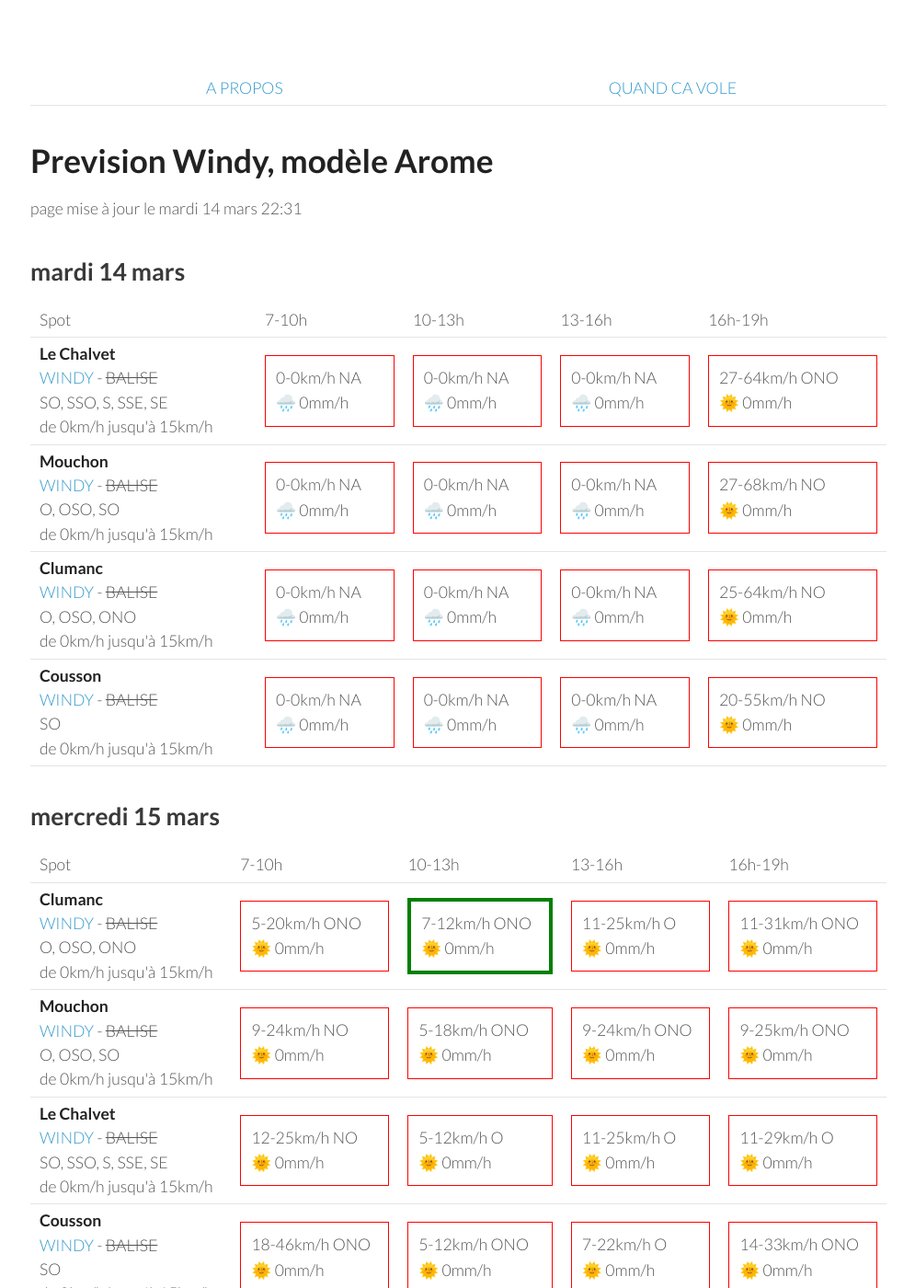
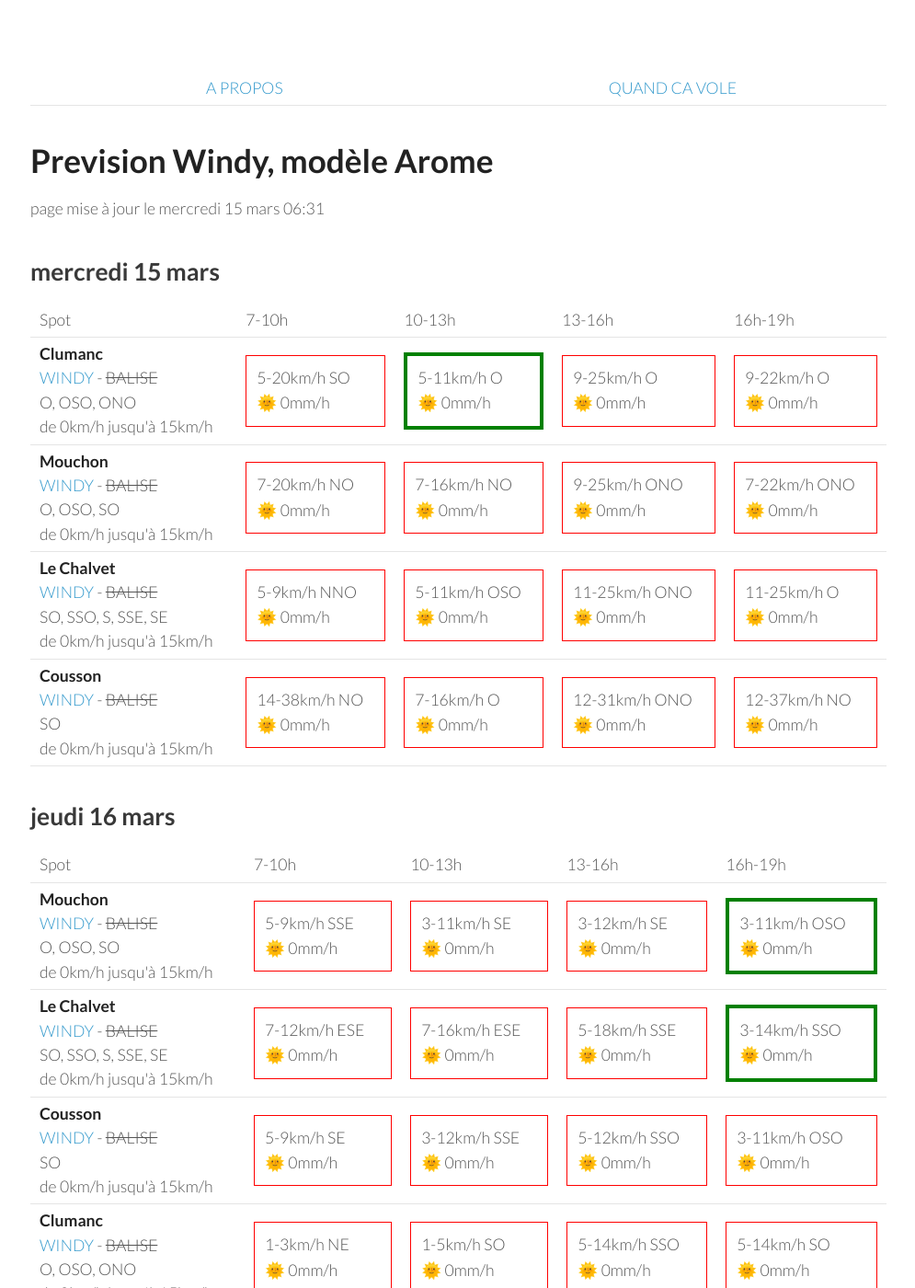
Before and after one commit to parapente-dans-le-nord/parapente-dans-le-nord.github.io, a Jekyll site: the page built from serre_poncon.markdown, in a window 1280 px wide and 1400 px high. Shown: the whole window at 92% size, without its empty margins (25-1020 px from the left). Built offline with Jekyll 4.4.1, drawn with Linux system fonts in a browser that asks for light colours; some of the changed text lies outside the part shown.

Commit message:
update index.markdown

```diff
--- a/serre_poncon.markdown
+++ b/serre_poncon.markdown
@@ -7,60 +7,8 @@ title:  "Tous les spots"
 {: .links}
 
 # Prevision Windy, modèle Arome
-page mise à jour le mardi 14 mars 22:31
+page mise à jour le mercredi 15 mars 06:31
 
-## mardi 14 mars
-
-{::nomarkdown}
-<table>
-  <tbody>
-    <tr>
-      <td>Spot</td>
-      <td>7-10h</td>
-      <td>10-13h</td>
-      <td>13-16h</td>
-      <td>16h-19h</td>
-    </tr>
-<tr>
-        <td><strong>Le Chalvet</strong><br><a href="https://windy.com/43.979/6.480?43.866,6.480,10,m:eSsaglX">WINDY</a> - <span class="no-balise"> BALISE </span><br> <span class="vent-favorable">SO, SSO, S, SSE, SE</span><br><span class="force-vent">de 0km/h jusqu'à 15km/h</span> </td>
-
-            <td><div class="not-flyable"><p>0-0km/h NA</p><p>🌧️ 0mm/h</p></div></td>
-            <td><div class="not-flyable"><p>0-0km/h NA</p><p>🌧️ 0mm/h</p></div></td>
-            <td><div class="not-flyable"><p>0-0km/h NA</p><p>🌧️ 0mm/h</p></div></td>
-            <td><div class="not-flyable"><p>27-64km/h ONO</p><p>🌞 0mm/h</p></div></td>
-
-    </tr>
-<tr>
-        <td><strong>Mouchon</strong><br><a href="https://windy.com/43.992/6.424?43.878,6.425,10,m:eSuaglR">WINDY</a> - <span class="no-balise"> BALISE </span><br> <span class="vent-favorable">O, OSO, SO</span><br><span class="force-vent">de 0km/h jusqu'à 15km/h</span> </td>
-
-            <td><div class="not-flyable"><p>0-0km/h NA</p><p>🌧️ 0mm/h</p></div></td>
-            <td><div class="not-flyable"><p>0-0km/h NA</p><p>🌧️ 0mm/h</p></div></td>
-            <td><div class="not-flyable"><p>0-0km/h NA</p><p>🌧️ 0mm/h</p></div></td>
-            <td><div class="not-flyable"><p>27-68km/h NO</p><p>🌞 0mm/h</p></div></td>
-
-    </tr>
-<tr>
-        <td><strong>Clumanc</strong><br><a href="https://windy.com/44.027/6.402?43.914,6.403,10,m:eSxaglP">WINDY</a> - <span class="no-balise"> BALISE </span><br> <span class="vent-favorable">O, OSO, ONO</span><br><span class="force-vent">de 0km/h jusqu'à 15km/h</span> </td>
-
-            <td><div class="not-flyable"><p>0-0km/h NA</p><p>🌧️ 0mm/h</p></div></td>
-            <td><div class="not-flyable"><p>0-0km/h NA</p><p>🌧️ 0mm/h</p></div></td>
-            <td><div class="not-flyable"><p>0-0km/h NA</p><p>🌧️ 0mm/h</p></div></td>
-            <td><div class="not-flyable"><p>25-64km/h NO</p><p>🌞 0mm/h</p></div></td>
-
-    </tr>
-<tr>
-        <td><strong>Cousson</strong><br><a href="https://windy.com/44.054/6.240?43.940,6.241,10,m:eSAaglz">WINDY</a> - <span class="no-balise"> BALISE </span><br> <span class="vent-favorable">SO</span><br><span class="force-vent">de 0km/h jusqu'à 15km/h</span> </td>
-
-            <td><div class="not-flyable"><p>0-0km/h NA</p><p>🌧️ 0mm/h</p></div></td>
-            <td><div class="not-flyable"><p>0-0km/h NA</p><p>🌧️ 0mm/h</p></div></td>
-            <td><div class="not-flyable"><p>0-0km/h NA</p><p>🌧️ 0mm/h</p></div></td>
-            <td><div class="not-flyable"><p>20-55km/h NO</p><p>🌞 0mm/h</p></div></td>
-
-    </tr>
-
-</tbody>
-</table>
-{:/}
 ## mercredi 15 mars
 
 {::nomarkdown}
@@ -76,40 +24,40 @@ page mise à jour le mardi 14 mars 22:31
 <tr>
         <td><strong>Clumanc</strong><br><a href="https://windy.com/44.027/6.402?43.914,6.403,10,m:eSxaglP">WINDY</a> - <span class="no-balise"> BALISE </span><br> <span class="vent-favorable">O, OSO, ONO</span><br><span class="force-vent">de 0km/h jusqu'à 15km/h</span> </td>
 
-            <td><div class="not-flyable"><p>5-20km/h ONO</p><p>🌞 0mm/h</p></div></td>
-            <td><div class="flyable"><p>7-12km/h ONO</p><p>🌞 0mm/h</p></div></td>
-            <td><div class="not-flyable"><p>11-25km/h O</p><p>🌞 0mm/h</p></div></td>
-            <td><div class="not-flyable"><p>11-31km/h ONO</p><p>🌞 0mm/h</p></div></td>
+            <td><div class="not-flyable"><p>5-20km/h SO</p><p>🌞 0mm/h</p></div></td>
+            <td><div class="flyable"><p>5-11km/h O</p><p>🌞 0mm/h</p></div></td>
+            <td><div class="not-flyable"><p>9-25km/h O</p><p>🌞 0mm/h</p></div></td>
+            <td><div class="not-flyable"><p>9-22km/h O</p><p>🌞 0mm/h</p></div></td>
 
 
     </tr>
 <tr>
         <td><strong>Mouchon</strong><br><a href="https://windy.com/43.992/6.424?43.878,6.425,10,m:eSuaglR">WINDY</a> - <span class="no-balise"> BALISE </span><br> <span class="vent-favorable">O, OSO, SO</span><br><span class="force-vent">de 0km/h jusqu'à 15km/h</span> </td>
 
-            <td><div class="not-flyable"><p>9-24km/h NO</p><p>🌞 0mm/h</p></div></td>
-            <td><div class="not-flyable"><p>5-18km/h ONO</p><p>🌞 0mm/h</p></div></td>
-            <td><div class="not-flyable"><p>9-24km/h ONO</p><p>🌞 0mm/h</p></div></td>
+            <td><div class="not-flyable"><p>7-20km/h NO</p><p>🌞 0mm/h</p></div></td>
+            <td><div class="not-flyable"><p>7-16km/h NO</p><p>🌞 0mm/h</p></div></td>
             <td><div class="not-flyable"><p>9-25km/h ONO</p><p>🌞 0mm/h</p></div></td>
+            <td><div class="not-flyable"><p>7-22km/h ONO</p><p>🌞 0mm/h</p></div></td>
 
 
     </tr>
 <tr>
         <td><strong>Le Chalvet</strong><br><a href="https://windy.com/43.979/6.480?43.866,6.480,10,m:eSsaglX">WINDY</a> - <span class="no-balise"> BALISE </span><br> <span class="vent-favorable">SO, SSO, S, SSE, SE</span><br><span class="force-vent">de 0km/h jusqu'à 15km/h</span> </td>
 
-            <td><div class="not-flyable"><p>12-25km/h NO</p><p>🌞 0mm/h</p></div></td>
-            <td><div class="not-flyable"><p>5-12km/h O</p><p>🌞 0mm/h</p></div></td>
+            <td><div class="not-flyable"><p>5-9km/h NNO</p><p>🌞 0mm/h</p></div></td>
+            <td><div class="not-flyable"><p>5-11km/h OSO</p><p>🌞 0mm/h</p></div></td>
+            <td><div class="not-flyable"><p>11-25km/h ONO</p><p>🌞 0mm/h</p></div></td>
             <td><div class="not-flyable"><p>11-25km/h O</p><p>🌞 0mm/h</p></div></td>
-            <td><div class="not-flyable"><p>11-29km/h O</p><p>🌞 0mm/h</p></div></td>
 
 
     </tr>
 <tr>
         <td><strong>Cousson</strong><br><a href="https://windy.com/44.054/6.240?43.940,6.241,10,m:eSAaglz">WINDY</a> - <span class="no-balise"> BALISE </span><br> <span class="vent-favorable">SO</span><br><span class="force-vent">de 0km/h jusqu'à 15km/h</span> </td>
 
-            <td><div class="not-flyable"><p>18-46km/h ONO</p><p>🌞 0mm/h</p></div></td>
-            <td><div class="not-flyable"><p>5-12km/h ONO</p><p>🌞 0mm/h</p></div></td>
-            <td><div class="not-flyable"><p>7-22km/h O</p><p>🌞 0mm/h</p></div></td>
-            <td><div class="not-flyable"><p>14-33km/h ONO</p><p>🌞 0mm/h</p></div></td>
+            <td><div class="not-flyable"><p>14-38km/h NO</p><p>🌞 0mm/h</p></div></td>
+            <td><div class="not-flyable"><p>7-16km/h O</p><p>🌞 0mm/h</p></div></td>
+            <td><div class="not-flyable"><p>12-31km/h ONO</p><p>🌞 0mm/h</p></div></td>
+            <td><div class="not-flyable"><p>12-37km/h NO</p><p>🌞 0mm/h</p></div></td>
 
 
     </tr>
@@ -130,42 +78,42 @@ page mise à jour le mardi 14 mars 22:31
       <td>16h-19h</td>
     </tr>
 <tr>
-        <td><strong>Cousson</strong><br><a href="https://windy.com/44.054/6.240?43.940,6.241,10,m:eSAaglz">WINDY</a> - <span class="no-balise"> BALISE </span><br> <span class="vent-favorable">SO</span><br><span class="force-vent">de 0km/h jusqu'à 15km/h</span> </td>
+        <td><strong>Mouchon</strong><br><a href="https://windy.com/43.992/6.424?43.878,6.425,10,m:eSuaglR">WINDY</a> - <span class="no-balise"> BALISE </span><br> <span class="vent-favorable">O, OSO, SO</span><br><span class="force-vent">de 0km/h jusqu'à 15km/h</span> </td>
 
             <td><div class="not-flyable"><p>5-9km/h SSE</p><p>🌞 0mm/h</p></div></td>
-            <td><div class="not-flyable"><p>3-16km/h S</p><p>🌞 0mm/h</p></div></td>
-            <td><div class="not-flyable"><p>5-20km/h SO</p><p>🌞 0mm/h</p></div></td>
-            <td><div class="not-flyable"><p>7-22km/h OSO</p><p>🌞 0mm/h</p></div></td>
+            <td><div class="not-flyable"><p>3-11km/h SE</p><p>🌞 0mm/h</p></div></td>
+            <td><div class="not-flyable"><p>3-12km/h SE</p><p>🌞 0mm/h</p></div></td>
+            <td><div class="flyable"><p>3-11km/h OSO</p><p>🌞 0mm/h</p></div></td>
 
 
     </tr>
 <tr>
-        <td><strong>Mouchon</strong><br><a href="https://windy.com/43.992/6.424?43.878,6.425,10,m:eSuaglR">WINDY</a> - <span class="no-balise"> BALISE </span><br> <span class="vent-favorable">O, OSO, SO</span><br><span class="force-vent">de 0km/h jusqu'à 15km/h</span> </td>
+        <td><strong>Le Chalvet</strong><br><a href="https://windy.com/43.979/6.480?43.866,6.480,10,m:eSsaglX">WINDY</a> - <span class="no-balise"> BALISE </span><br> <span class="vent-favorable">SO, SSO, S, SSE, SE</span><br><span class="force-vent">de 0km/h jusqu'à 15km/h</span> </td>
 
-            <td><div class="not-flyable"><p>5-7km/h SE</p><p>🌞 0mm/h</p></div></td>
-            <td><div class="not-flyable"><p>7-22km/h SE</p><p>🌞 0mm/h</p></div></td>
-            <td><div class="not-flyable"><p>5-24km/h SSE</p><p>🌞 0mm/h</p></div></td>
-            <td><div class="not-flyable"><p>3-22km/h SSE</p><p>🌞 0mm/h</p></div></td>
+            <td><div class="not-flyable"><p>7-12km/h ESE</p><p>🌞 0mm/h</p></div></td>
+            <td><div class="not-flyable"><p>7-16km/h ESE</p><p>🌞 0mm/h</p></div></td>
+            <td><div class="not-flyable"><p>5-18km/h SSE</p><p>🌞 0mm/h</p></div></td>
+            <td><div class="flyable"><p>3-14km/h SSO</p><p>🌞 0mm/h</p></div></td>
+
+
+    </tr>
+<tr>
+        <td><strong>Cousson</strong><br><a href="https://windy.com/44.054/6.240?43.940,6.241,10,m:eSAaglz">WINDY</a> - <span class="no-balise"> BALISE </span><br> <span class="vent-favorable">SO</span><br><span class="force-vent">de 0km/h jusqu'à 15km/h</span> </td>
+
+            <td><div class="not-flyable"><p>5-9km/h SE</p><p>🌞 0mm/h</p></div></td>
+            <td><div class="not-flyable"><p>3-12km/h SSE</p><p>🌞 0mm/h</p></div></td>
+            <td><div class="not-flyable"><p>5-12km/h SSO</p><p>🌞 0mm/h</p></div></td>
+            <td><div class="not-flyable"><p>3-11km/h OSO</p><p>🌞 0mm/h</p></div></td>
 
 
     </tr>
 <tr>
         <td><strong>Clumanc</strong><br><a href="https://windy.com/44.027/6.402?43.914,6.403,10,m:eSxaglP">WINDY</a> - <span class="no-balise"> BALISE </span><br> <span class="vent-favorable">O, OSO, ONO</span><br><span class="force-vent">de 0km/h jusqu'à 15km/h</span> </td>
 
-            <td><div class="not-flyable"><p>1-3km/h NNE</p><p>🌞 0mm/h</p></div></td>
-            <td><div class="not-flyable"><p>7-20km/h SSE</p><p>🌞 0mm/h</p></div></td>
-            <td><div class="not-flyable"><p>5-24km/h SSE</p><p>🌞 0mm/h</p></div></td>
-            <td><div class="not-flyable"><p>3-22km/h SSO</p><p>🌞 0mm/h</p></div></td>
-
-
-    </tr>
-<tr>
-        <td><strong>Le Chalvet</strong><br><a href="https://windy.com/43.979/6.480?43.866,6.480,10,m:eSsaglX">WINDY</a> - <span class="no-balise"> BALISE </span><br> <span class="vent-favorable">SO, SSO, S, SSE, SE</span><br><span class="force-vent">de 0km/h jusqu'à 15km/h</span> </td>
-
-            <td><div class="not-flyable"><p>9-16km/h ESE</p><p>🌞 0mm/h</p></div></td>
-            <td><div class="not-flyable"><p>7-22km/h SE</p><p>🌞 0mm/h</p></div></td>
-            <td><div class="not-flyable"><p>7-24km/h SE</p><p>🌞 0mm/h</p></div></td>
-            <td><div class="not-flyable"><p>5-24km/h SE</p><p>🌞 0mm/h</p></div></td>
+            <td><div class="not-flyable"><p>1-3km/h NE</p><p>🌞 0mm/h</p></div></td>
+            <td><div class="not-flyable"><p>1-5km/h SO</p><p>🌞 0mm/h</p></div></td>
+            <td><div class="not-flyable"><p>5-14km/h SSO</p><p>🌞 0mm/h</p></div></td>
+            <td><div class="not-flyable"><p>5-14km/h SO</p><p>🌞 0mm/h</p></div></td>
 
 
     </tr>
@@ -188,20 +136,30 @@ page mise à jour le mardi 14 mars 22:31
 <tr>
         <td><strong>Cousson</strong><br><a href="https://windy.com/44.054/6.240?43.940,6.241,10,m:eSAaglz">WINDY</a> - <span class="no-balise"> BALISE </span><br> <span class="vent-favorable">SO</span><br><span class="force-vent">de 0km/h jusqu'à 15km/h</span> </td>
 
-            <td><div class="not-flyable"><p>7-22km/h E</p><p>🌞 0mm/h</p></div></td>
-            <td><div class="not-flyable"><p>7-24km/h SE</p><p>🌞 0mm/h</p></div></td>
+            <td><div class="not-flyable"><p>5-20km/h E</p><p>🌞 0mm/h</p></div></td>
+            <td><div class="not-flyable"><p>5-24km/h SE</p><p>🌞 0mm/h</p></div></td>
             <td><div class="not-flyable"><p>7-29km/h S</p><p>🌞 0mm/h</p></div></td>
-            <td><div class="not-flyable"><p>9-27km/h SO</p><p>🌞 0mm/h</p></div></td>
+            <td><div class="not-flyable"><p>9-29km/h SO</p><p>🌞 0mm/h</p></div></td>
 
 
     </tr>
 <tr>
         <td><strong>Mouchon</strong><br><a href="https://windy.com/43.992/6.424?43.878,6.425,10,m:eSuaglR">WINDY</a> - <span class="no-balise"> BALISE </span><br> <span class="vent-favorable">O, OSO, SO</span><br><span class="force-vent">de 0km/h jusqu'à 15km/h</span> </td>
 
+            <td><div class="not-flyable"><p>7-25km/h ESE</p><p>🌞 0mm/h</p></div></td>
+            <td><div class="not-flyable"><p>14-37km/h ESE</p><p>🌞 0mm/h</p></div></td>
+            <td><div class="not-flyable"><p>11-38km/h SE</p><p>🌞 0mm/h</p></div></td>
+            <td><div class="not-flyable"><p>9-31km/h SSE</p><p>🌞 0mm/h</p></div></td>
+
+
+    </tr>
+<tr>
+        <td><strong>Clumanc</strong><br><a href="https://windy.com/44.027/6.402?43.914,6.403,10,m:eSxaglP">WINDY</a> - <span class="no-balise"> BALISE </span><br> <span class="vent-favorable">O, OSO, ONO</span><br><span class="force-vent">de 0km/h jusqu'à 15km/h</span> </td>
+
             <td><div class="not-flyable"><p>7-25km/h E</p><p>🌞 0mm/h</p></div></td>
             <td><div class="not-flyable"><p>12-37km/h ESE</p><p>🌞 0mm/h</p></div></td>
-            <td><div class="not-flyable"><p>11-37km/h SE</p><p>🌞 0mm/h</p></div></td>
-            <td><div class="not-flyable"><p>7-29km/h SSE</p><p>🌞 0mm/h</p></div></td>
+            <td><div class="not-flyable"><p>9-38km/h SSE</p><p>🌞 0mm/h</p></div></td>
+            <td><div class="not-flyable"><p>9-31km/h SSE</p><p>🌞 0mm/h</p></div></td>
 
 
     </tr>
@@ -210,18 +168,8 @@ page mise à jour le mardi 14 mars 22:31
 
             <td><div class="not-flyable"><p>7-22km/h E</p><p>🌞 0mm/h</p></div></td>
             <td><div class="not-flyable"><p>12-35km/h ESE</p><p>🌞 0mm/h</p></div></td>
-            <td><div class="not-flyable"><p>11-35km/h SE</p><p>🌞 0mm/h</p></div></td>
-            <td><div class="not-flyable"><p>7-29km/h SSE</p><p>🌞 0mm/h</p></div></td>
-
-
-    </tr>
-<tr>
-        <td><strong>Clumanc</strong><br><a href="https://windy.com/44.027/6.402?43.914,6.403,10,m:eSxaglP">WINDY</a> - <span class="no-balise"> BALISE </span><br> <span class="vent-favorable">O, OSO, ONO</span><br><span class="force-vent">de 0km/h jusqu'à 15km/h</span> </td>
-
-            <td><div class="not-flyable"><p>7-27km/h E</p><p>🌞 0mm/h</p></div></td>
-            <td><div class="not-flyable"><p>12-35km/h ESE</p><p>🌞 0mm/h</p></div></td>
-            <td><div class="not-flyable"><p>9-37km/h SSE</p><p>🌞 0mm/h</p></div></td>
-            <td><div class="not-flyable"><p>7-29km/h S</p><p>🌞 0mm/h</p></div></td>
+            <td><div class="not-flyable"><p>11-37km/h SE</p><p>🌞 0mm/h</p></div></td>
+            <td><div class="not-flyable"><p>9-31km/h SSE</p><p>🌞 0mm/h</p></div></td>
 
 
     </tr>
@@ -242,10 +190,20 @@ page mise à jour le mardi 14 mars 22:31
       <td>16h-19h</td>
     </tr>
 <tr>
+        <td><strong>Cousson</strong><br><a href="https://windy.com/44.054/6.240?43.940,6.241,10,m:eSAaglz">WINDY</a> - <span class="no-balise"> BALISE </span><br> <span class="vent-favorable">SO</span><br><span class="force-vent">de 0km/h jusqu'à 15km/h</span> </td>
+
+            <td><div class="not-flyable"><p>5-20km/h E</p><p>🌞 0mm/h</p></div></td>
+            <td><div class="not-flyable"><p>3-18km/h SSO</p><p>🌞 0mm/h</p></div></td>
+            <td><div class="not-flyable"><p>9-25km/h OSO</p><p>🌞 0mm/h</p></div></td>
+            <td><div class="not-flyable"><p>9-27km/h O</p><p>🌞 0mm/h</p></div></td>
+
+
+    </tr>
+<tr>
         <td><strong>Le Chalvet</strong><br><a href="https://windy.com/43.979/6.480?43.866,6.480,10,m:eSsaglX">WINDY</a> - <span class="no-balise"> BALISE </span><br> <span class="vent-favorable">SO, SSO, S, SSE, SE</span><br><span class="force-vent">de 0km/h jusqu'à 15km/h</span> </td>
 
-            <td><div class="not-flyable"><p>7-20km/h E</p><p>🌞 0mm/h</p></div></td>
-            <td><div class="not-flyable"><p>9-25km/h ESE</p><p>🌞 0mm/h</p></div></td>
+            <td><div class="not-flyable"><p>5-22km/h ESE</p><p>🌞 0mm/h</p></div></td>
+            <td><div class="not-flyable"><p>11-31km/h ESE</p><p>🌞 0mm/h</p></div></td>
             <td><div class="not-flyable"><p>7-29km/h SSE</p><p>🌞 0mm/h</p></div></td>
             <td><div class="not-flyable"><p>5-25km/h SO</p><p>🌞 0mm/h</p></div></td>
 
@@ -254,8 +212,8 @@ page mise à jour le mardi 14 mars 22:31
 <tr>
         <td><strong>Clumanc</strong><br><a href="https://windy.com/44.027/6.402?43.914,6.403,10,m:eSxaglP">WINDY</a> - <span class="no-balise"> BALISE </span><br> <span class="vent-favorable">O, OSO, ONO</span><br><span class="force-vent">de 0km/h jusqu'à 15km/h</span> </td>
 
-            <td><div class="not-flyable"><p>5-20km/h E</p><p>🌞 0mm/h</p></div></td>
-            <td><div class="not-flyable"><p>7-25km/h SE</p><p>🌞 0mm/h</p></div></td>
+            <td><div class="not-flyable"><p>5-25km/h ESE</p><p>🌞 0mm/h</p></div></td>
+            <td><div class="not-flyable"><p>9-31km/h SE</p><p>🌞 0mm/h</p></div></td>
             <td><div class="not-flyable"><p>7-31km/h S</p><p>🌞 0mm/h</p></div></td>
             <td><div class="not-flyable"><p>7-27km/h O</p><p>🌞 0mm/h</p></div></td>
 
@@ -264,20 +222,10 @@ page mise à jour le mardi 14 mars 22:31
 <tr>
         <td><strong>Mouchon</strong><br><a href="https://windy.com/43.992/6.424?43.878,6.425,10,m:eSuaglR">WINDY</a> - <span class="no-balise"> BALISE </span><br> <span class="vent-favorable">O, OSO, SO</span><br><span class="force-vent">de 0km/h jusqu'à 15km/h</span> </td>
 
-            <td><div class="not-flyable"><p>7-20km/h E</p><p>🌞 0mm/h</p></div></td>
-            <td><div class="not-flyable"><p>9-25km/h ESE</p><p>🌞 0mm/h</p></div></td>
+            <td><div class="not-flyable"><p>7-24km/h ESE</p><p>🌞 0mm/h</p></div></td>
+            <td><div class="not-flyable"><p>11-33km/h ESE</p><p>🌞 0mm/h</p></div></td>
             <td><div class="not-flyable"><p>7-29km/h SSE</p><p>🌞 0mm/h</p></div></td>
             <td><div class="not-flyable"><p>5-25km/h OSO</p><p>🌞 0mm/h</p></div></td>
-
-
-    </tr>
-<tr>
-        <td><strong>Cousson</strong><br><a href="https://windy.com/44.054/6.240?43.940,6.241,10,m:eSAaglz">WINDY</a> - <span class="no-balise"> BALISE </span><br> <span class="vent-favorable">SO</span><br><span class="force-vent">de 0km/h jusqu'à 15km/h</span> </td>
-
-            <td><div class="not-flyable"><p>5-16km/h E</p><p>🌞 0mm/h</p></div></td>
-            <td><div class="not-flyable"><p>1-16km/h S</p><p>🌞 0mm/h</p></div></td>
-            <td><div class="not-flyable"><p>9-25km/h OSO</p><p>🌞 0mm/h</p></div></td>
-            <td><div class="not-flyable"><p>9-27km/h O</p><p>🌞 0mm/h</p></div></td>
 
 
     </tr>
```
